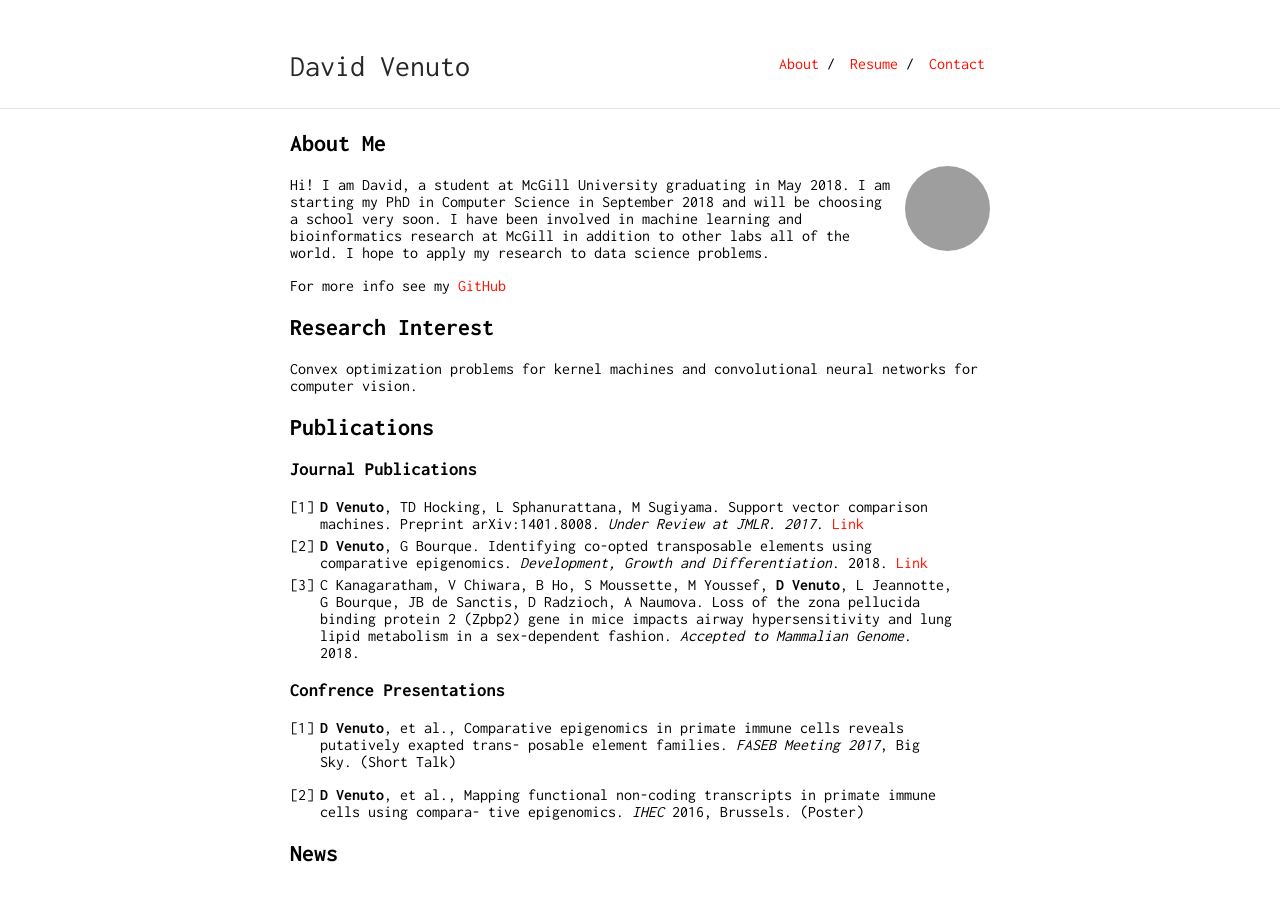
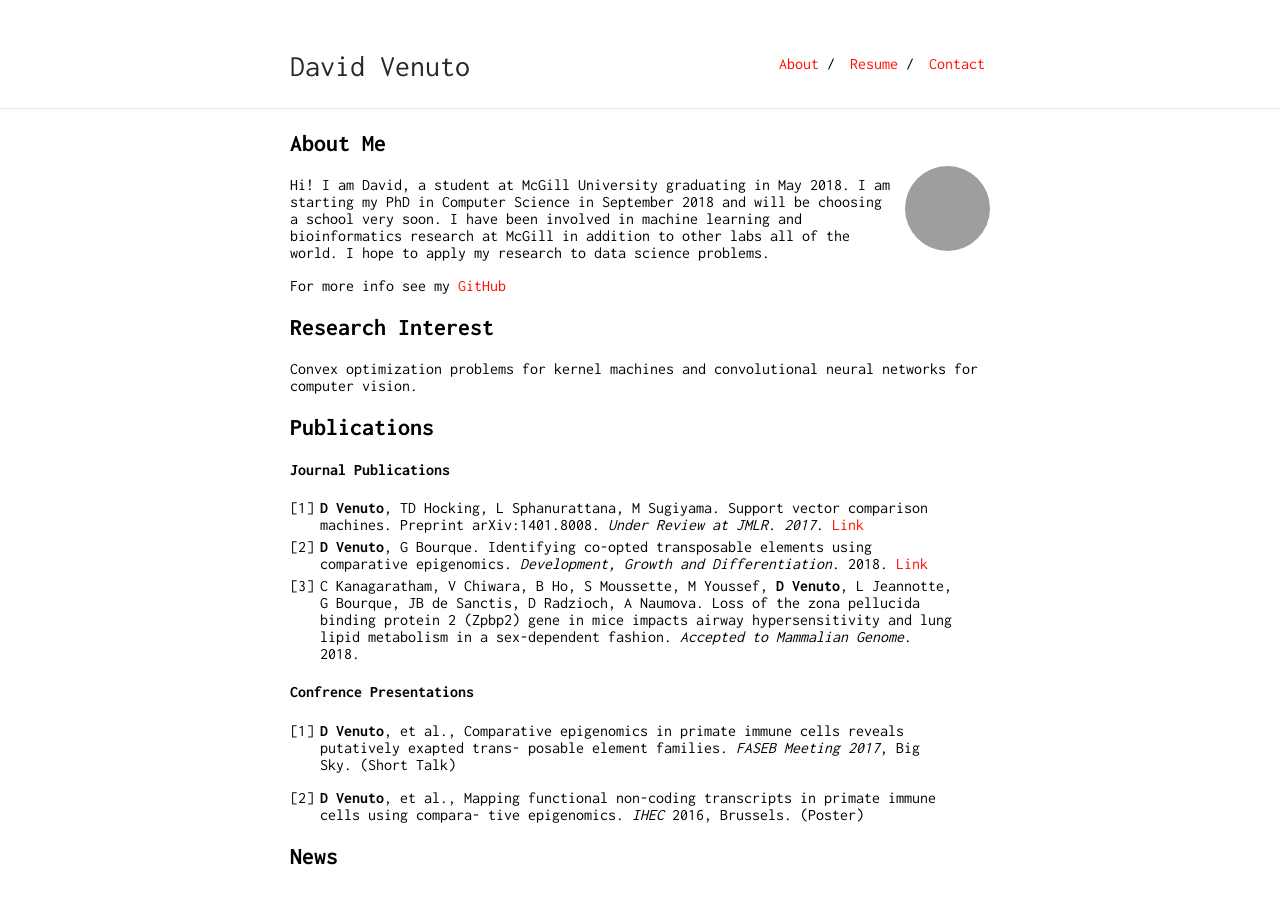
Before and after one commit to dvVenuto/dvvenuto.github.io, a Jekyll site: the page built from index.md, in a window 1280 px wide. Built offline with Jekyll 4.4.1, drawn with Linux system fonts in a browser that asks for light colours; our own code applies the rules of GitHub Pages for plain Markdown files; grey boxes are pictures that could not be loaded.

```diff
--- a/index.md
+++ b/index.md
@@ -16,13 +16,13 @@ Convex optimization problems for kernel machines and convolutional neural networ
 
 ## Publications
 
-### Journal Publications
+#### Journal Publications
 
 1. **D Venuto**, TD Hocking, L Sphanurattana, M Sugiyama. Support vector comparison machines. Preprint arXiv:1401.8008. *Under Review at JMLR. 2017*. [Link](https://arxiv.org/pdf/1401.8008.pdf)
 2. **D Venuto**, G Bourque. Identifying co-opted transposable elements using comparative epigenomics. *Development, Growth and Differentiation*. 2018. [Link](http://onlinelibrary.wiley.com/doi/10.1111/dgd.12423/abstract)
 3. C Kanagaratham, V Chiwara, B Ho, S Moussette, M Youssef, **D Venuto**, L Jeannotte, G Bourque, JB de Sanctis, D Radzioch, A Naumova. Loss of the zona pellucida binding protein 2 (Zpbp2) gene in mice impacts airway hypersensitivity and lung lipid metabolism in a sex-dependent fashion. *Accepted to Mammalian Genome*. 2018.
 
-### Confrence Presentations
+#### Confrence Presentations
 
 1. **D Venuto**, et al., Comparative epigenomics in primate immune cells reveals putatively exapted trans- posable element families. *FASEB Meeting 2017*, Big Sky. (Short Talk)
 
```
